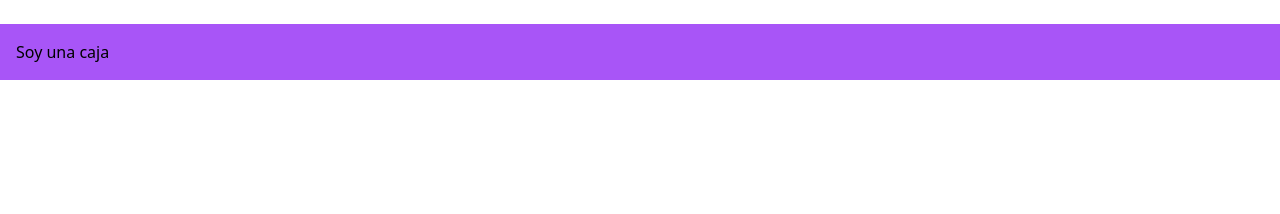
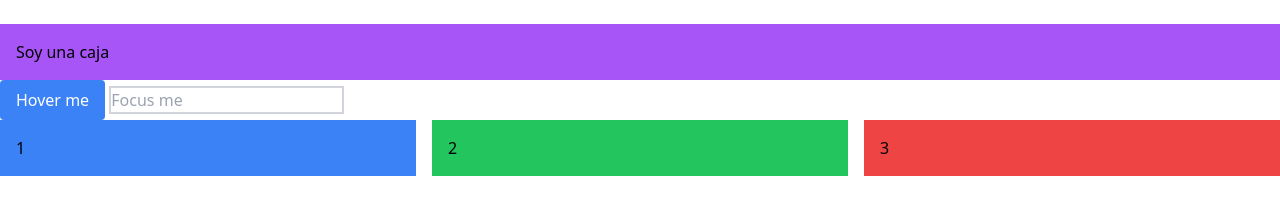
Before and after one commit to raquetelio/tailwind, a website: page index.html in a window 1280 px wide. Drawn offline with Linux system fonts and the light colour scheme.

Commit message:
examples

```diff
--- a/index.html
+++ b/index.html
@@ -8,5 +8,19 @@
 </head>
 <body>
     <div class="bg-blue-500 sm:bg-green-500 md:bg-red-500 lg:bg-yellow-500 xl:bg-purple-500 mt-6 p-4">Soy una caja</div>
+
+<!-- index.html -->
+<button class="bg-blue-500 text-white py-2 px-4 rounded transition duration-500 ease-in-out transform hover:bg-red-500 hover:scale-105">
+    Hover me
+  </button>
+
+  <input class="border-2 border-gray-300 focus:border-blue-500 focus:outline-none" type="text" placeholder="Focus me">
+
+<!-- index.html -->
+<div class="grid grid-cols-3 gap-4">
+    <div class="bg-blue-500 p-4">1</div>
+    <div class="bg-green-500 p-4">2</div>
+    <div class="bg-red-500 p-4">3</div>
+</div>
 </body>
 </html>
```
Also changed, not shown: output.css.
